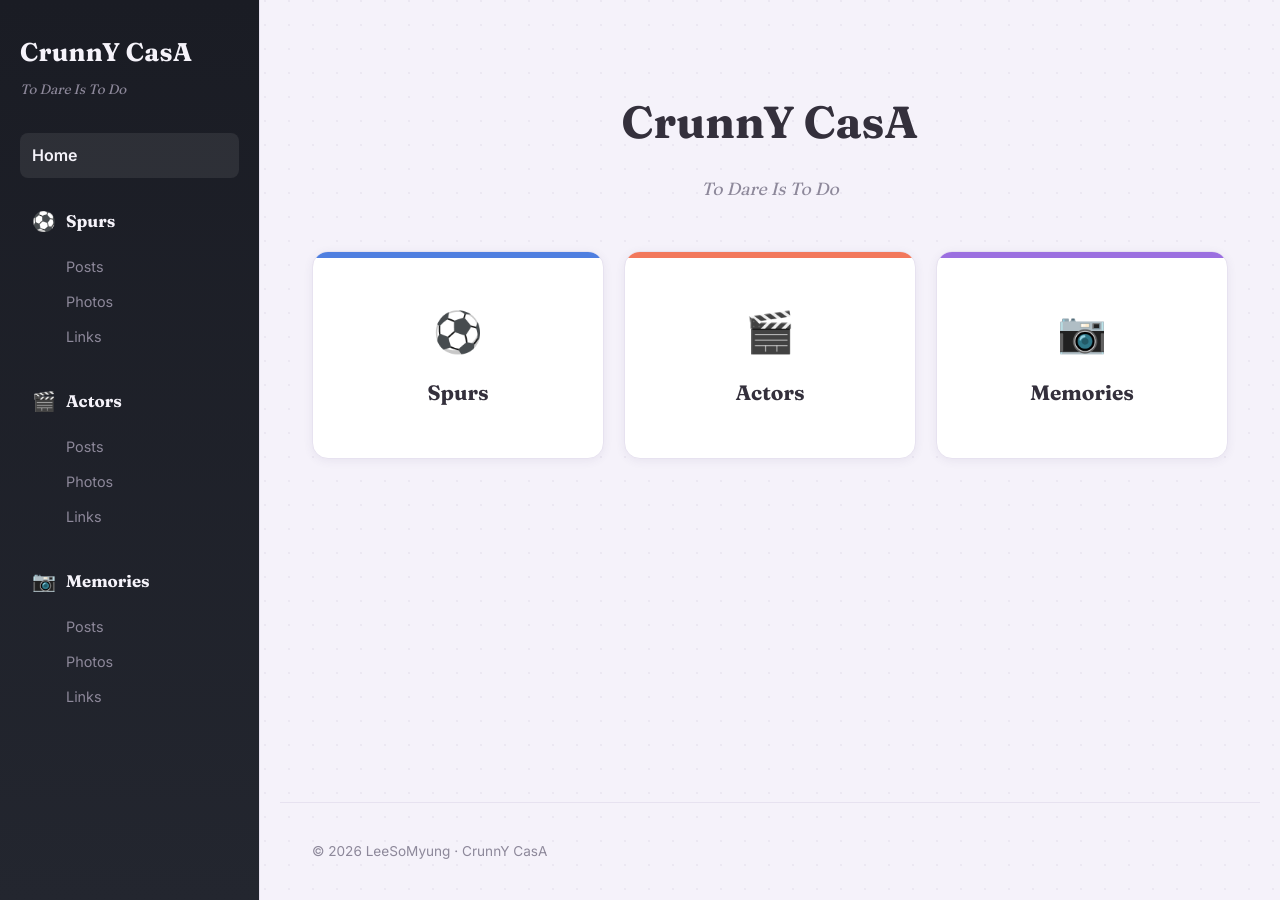
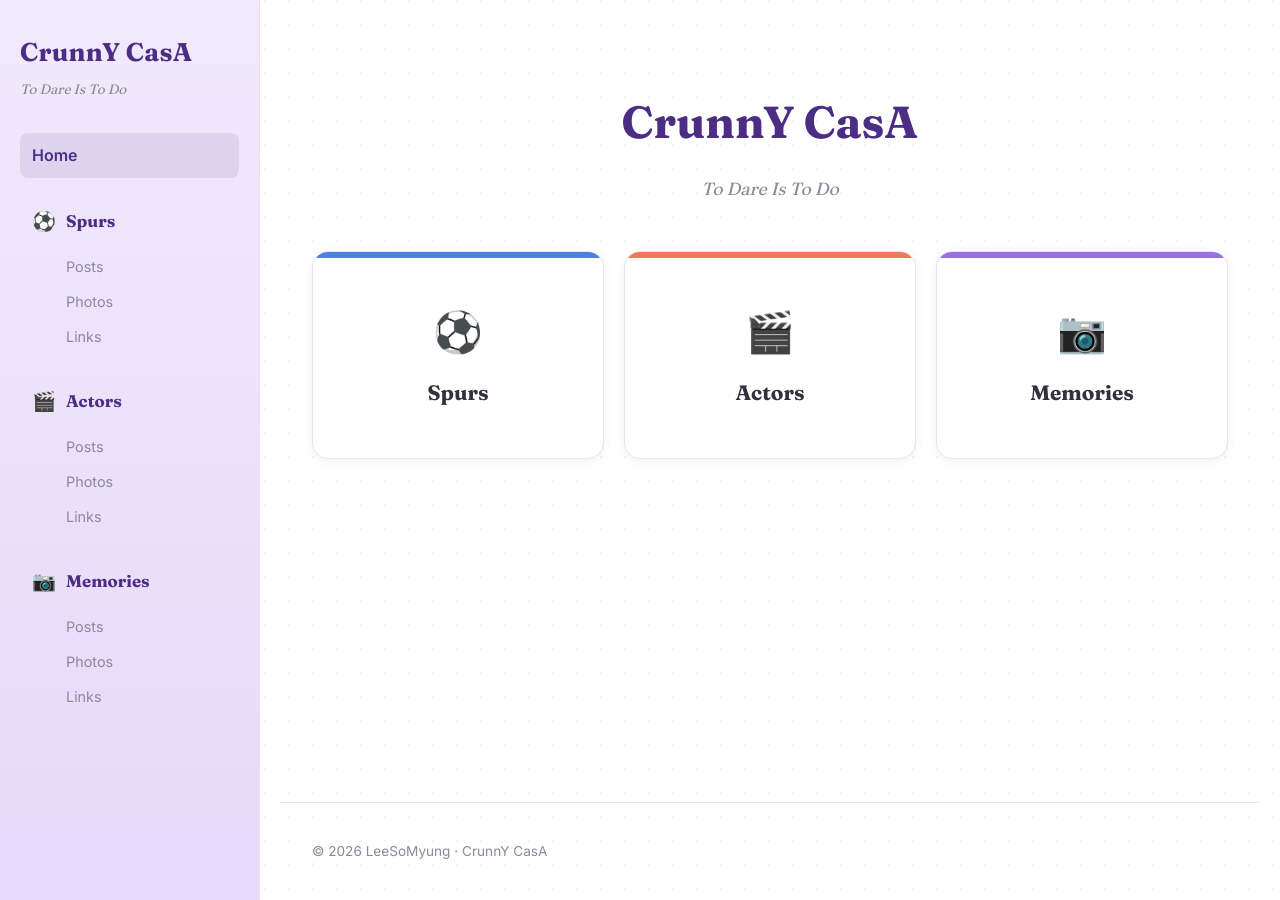
Before and after one commit to LeeSoMyung/My_archieve, a Jekyll site: the page built from index.md, in a window 1280 px wide. Built offline with Jekyll 4.4.1, drawn with Linux system fonts in a browser that asks for light colours.

Commit message:
Sidebar to pastel purple, main background white, dark purple title

```diff
--- a/assets/css/style.css
+++ b/assets/css/style.css
@@ -4,11 +4,12 @@
   --color-text: #34303c;
   --color-muted: #8d889a;
   --color-border: #e7e2f0;
-  --color-bg: #f5f2fa;
+  --color-bg: #ffffff;
   --color-surface: #ffffff;
   --color-accent: #e8a23c;
-  --color-header-bg: #23262f;
-  --color-header-text: #f5f3fa;
+  --color-header-bg: #e6d9fa;
+  --color-header-text: #4b2e83;
+  --color-title: #4b2e83;
 
   --color-spurs: #4f7fe0;
   --color-actors: #f2785c;
@@ -55,7 +56,7 @@ h1, h2, h3 {
 .sidebar {
   width: var(--sidebar-width);
   flex-shrink: 0;
-  background: linear-gradient(180deg, #1a1c24 0%, var(--color-header-bg) 100%);
+  background: linear-gradient(180deg, #f1e9fc 0%, var(--color-header-bg) 100%);
   border-right: 1px solid var(--color-border);
   padding: 32px 20px;
   position: sticky;
@@ -124,7 +125,7 @@ h1, h2, h3 {
 
 .sidebar-home:hover,
 .sidebar-home.active {
-  background: rgba(255, 255, 255, 0.08);
+  background: rgba(75, 46, 131, 0.1);
   color: var(--color-header-text);
   text-decoration: none;
 }
@@ -152,7 +153,7 @@ h1, h2, h3 {
 
 .nav-group-title:hover,
 .nav-group-title.active {
-  background: rgba(255, 255, 255, 0.08);
+  background: rgba(75, 46, 131, 0.1);
   text-decoration: none;
 }
 
@@ -224,7 +225,7 @@ h1, h2, h3 {
   font-size: 2.8rem;
   font-weight: 700;
   margin-bottom: 8px;
-  color: var(--color-text);
+  color: var(--color-title);
 }
 
 .home-tagline {
```
